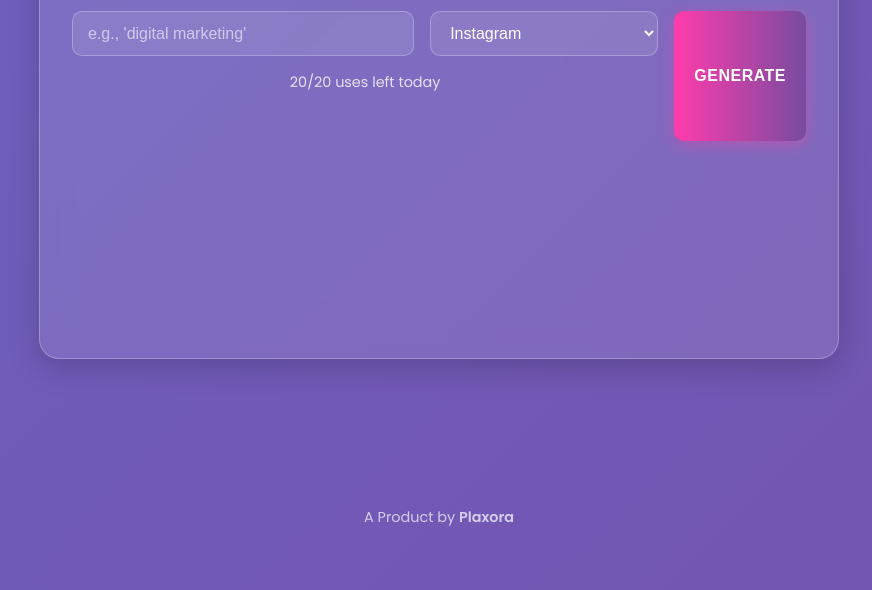
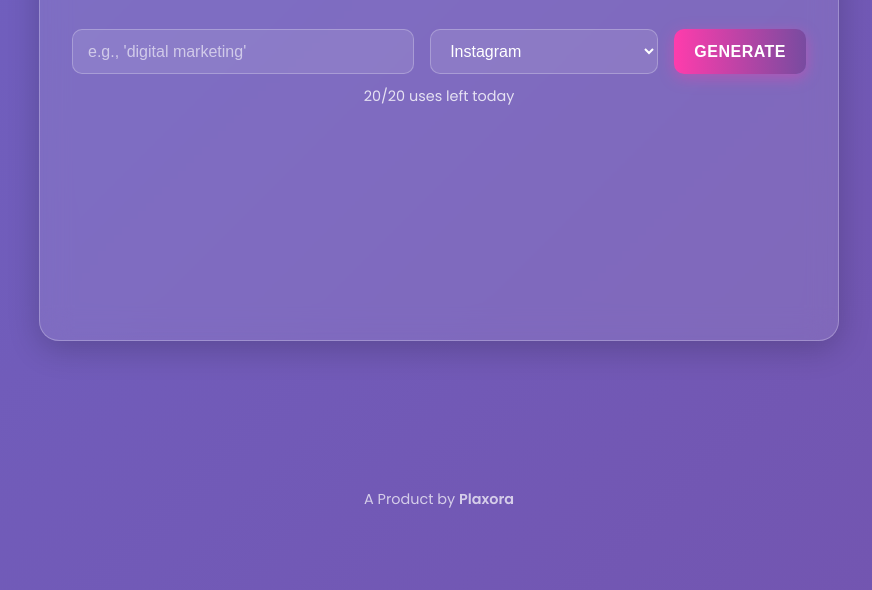
Before and after one commit to plaxora/hashtagsgenerator, a plain HTML site: page index.html in a window 1280 px wide. Shown: the part 210-800 px from the top of the page, without its empty margins (201-1073 px from the left). Drawn offline with Linux system fonts and the light colour scheme.

Commit message:
Update index.html

```diff
--- a/index.html
+++ b/index.html
@@ -101,24 +101,19 @@
             text-shadow: 0 0 15px var(--premium-star-color);
         }
 
-        .input-section {
-            display: grid;
-            grid-template-columns: 1fr auto;
-            gap: 1rem;
-            margin-bottom: 1rem;
-            align-items: center;
+        /* --- IMPROVED RESPONSIVE INPUT SECTION --- */
+        .input-area {
+            display: flex;
+            flex-direction: column;
+            gap: 0.75rem;
+            margin-bottom: 2rem;
         }
 
-        .input-wrapper {
-            display: flex;
-            flex-direction: column;
+        .controls-wrapper {
+            display: grid;
+            grid-template-columns: 3fr 2fr auto;
             gap: 1rem;
-        }
-
-        .keyword-platform-wrapper {
-            display: grid;
-            grid-template-columns: 3fr 2fr;
-            gap: 1rem;
+            align-items: stretch; /* Makes items same height */
         }
 
         #keyword-input, #platform-select {
@@ -161,9 +156,7 @@
         #generate-btn {
             background: linear-gradient(90deg, var(--primary-color), var(--secondary-color));
             box-shadow: 0 4px 15px 0 rgba(255, 60, 172, 0.4);
-            grid-column: 2 / 3;
-            grid-row: 1 / 3;
-            height: 100%;
+            height: 100%; /* Ensures button takes full height of the grid row */
         }
 
         #generate-btn:hover {
@@ -184,7 +177,6 @@
         #usage-counter {
             text-align: center;
             font-size: 0.9rem;
-            margin-bottom: 2rem;
             opacity: 0.8;
         }
 
@@ -316,21 +308,20 @@
             text-decoration: none;
             transition: color 0.3s ease;
         }
-        .footer-credit a:hover {
-            color: var(--primary-color);
-        }
+        .footer-credit a:hover { color: var(--primary-color); }
 
         @keyframes fadeIn { from { opacity: 0; transform: translateY(-10px); } to { opacity: 1; transform: translateY(0); } }
         @keyframes popIn { from { opacity: 0; transform: scale(0.8); } to { opacity: 1; transform: scale(1); } }
 
+        /* --- RESPONSIVE MEDIA QUERIES --- */
         @media (max-width: 768px) {
             body { padding: 1rem 0.5rem; }
             .container { padding: 1.5rem; margin: 0 0.5rem; }
             header h1 { font-size: 2rem; }
             header { padding-right: 0; }
-            .input-section { grid-template-columns: 1fr; }
-            #generate-btn { grid-column: 1 / 2; grid-row: auto; width: 100%; margin-top: 0.5rem; }
-            .keyword-platform-wrapper { grid-template-columns: 1fr; }
+            .controls-wrapper {
+                grid-template-columns: 1fr; /* Stack controls vertically on mobile */
+            }
         }
 
         @media (max-width: 480px) {
@@ -352,9 +343,9 @@
         <div id="premium-icon" title="Get Premium">★</div>
 
         <main>
-            <div class="input-section">
-                <div class="input-wrapper">
-                    <div class="keyword-platform-wrapper">
+            <!-- IMPROVED HTML STRUCTURE FOR INPUTS -->
+            <div class="input-area">
+                <div class="controls-wrapper">
                     <input type="text" id="keyword-input" placeholder="e.g., 'digital marketing'" />
                     <select id="platform-select">
                         <option value="instagram">Instagram</option>
@@ -365,10 +356,9 @@
                         <option value="linkedin">LinkedIn</option>
                         <option value="threads">Threads</option>
                     </select>
+                    <button id="generate-btn" class="btn">Generate</button>
                 </div>
                 <div id="usage-counter">20/20 uses left today</div>
-                </div>
-                <button id="generate-btn" class="btn">Generate</button>
             </div>
 
             <div id="results-container">
@@ -409,7 +399,6 @@
     <!-- Footer -->
     <footer class="app-footer">
         <div class="ad-container">
-            <!-- Native Banner Ad Code -->
             <script async="async" data-cfasync="false" src="//pl27005060.profitableratecpm.com/c809c87dc250c2c46329a7547968100b/invoke.js"></script>
             <div id="container-c809c87dc250c2c46329a7547968100b"></div>
         </div>
@@ -466,36 +455,28 @@
             usageCounterEl.textContent = `${usesLeft}/${USAGE_LIMIT} uses left today`;
         }
 
-        /**
-         * **IMPROVED HASHTAG GENERATION LOGIC**
-         * This function now generates more relevant and structured hashtags.
-         */
         function generateHashtags(keyword, platform) {
             const sanitizedKeyword = keyword.replace(/\s+/g, '').toLowerCase();
             if (!sanitizedKeyword) return [];
 
             const hashtags = new Set();
 
-            // Tier 1: Core & High-Relevance Tags
             hashtags.add(`#${sanitizedKeyword}`);
             hashtags.add(`#${sanitizedKeyword}life`);
             hashtags.add(`#${sanitizedKeyword}community`);
             hashtags.add(`#${sanitizedKeyword}inspiration`);
             hashtags.add(`#${sanitizedKeyword}tips`);
 
-            // Tier 2: Contextual & Niche Tags
             const highValueSuffixes = ['gram', 'love', 'style', 'goals', 'vibes', 'hacks', 'guide', 'daily'];
             highValueSuffixes.forEach(suffix => {
                 if (hashtags.size < 15) hashtags.add(`#${sanitizedKeyword}${suffix}`);
             });
 
-            // Tier 3: Broader Topic Tags
             const prefixes = ['discover', 'explore', 'viral', 'trending'];
             prefixes.forEach(prefix => {
                 if (hashtags.size < 18) hashtags.add(`#${prefix}${sanitizedKeyword}`);
             });
 
-            // Tier 4: Relevant Platform-Specific Tags
             const platformTags = {
                 instagram: ['reels', 'explorepage'],
                 tiktok: ['fyp', 'viralvideo'],
@@ -509,13 +490,11 @@
                 platformTags[platform].forEach(tag => hashtags.add(`#${tag}`));
             }
 
-            // Tier 5: Filler with more generic but popular tags
             const genericSuffixes = ['now', '2024', 'today', 'world'];
             while (hashtags.size < 20 && genericSuffixes.length > 0) {
                  hashtags.add(`#${sanitizedKeyword}${genericSuffixes.pop()}`);
             }
 
-            // Shuffle and return exactly 20
             return Array.from(hashtags).sort(() => 0.5 - Math.random()).slice(0, 20);
         }
 
```
Lines whose indentation alone changed are shown as unchanged.
